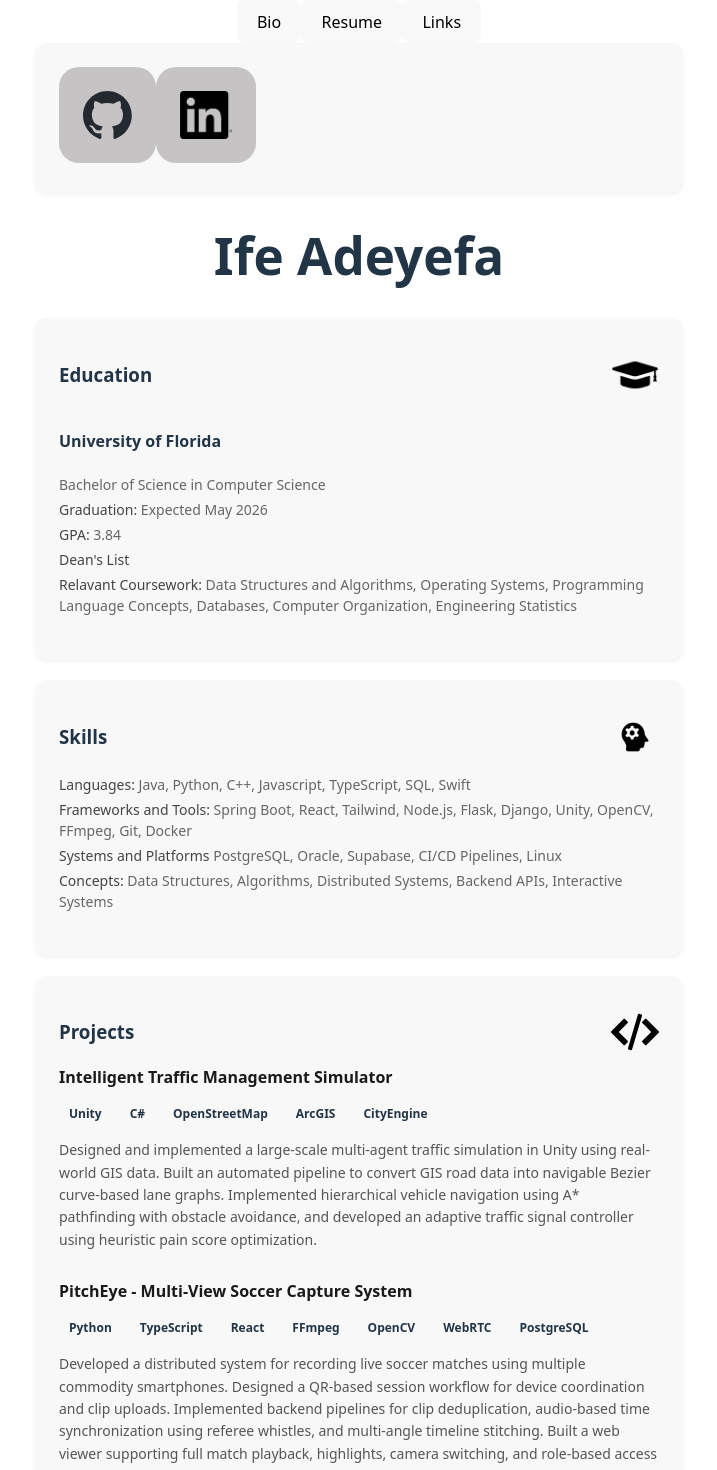
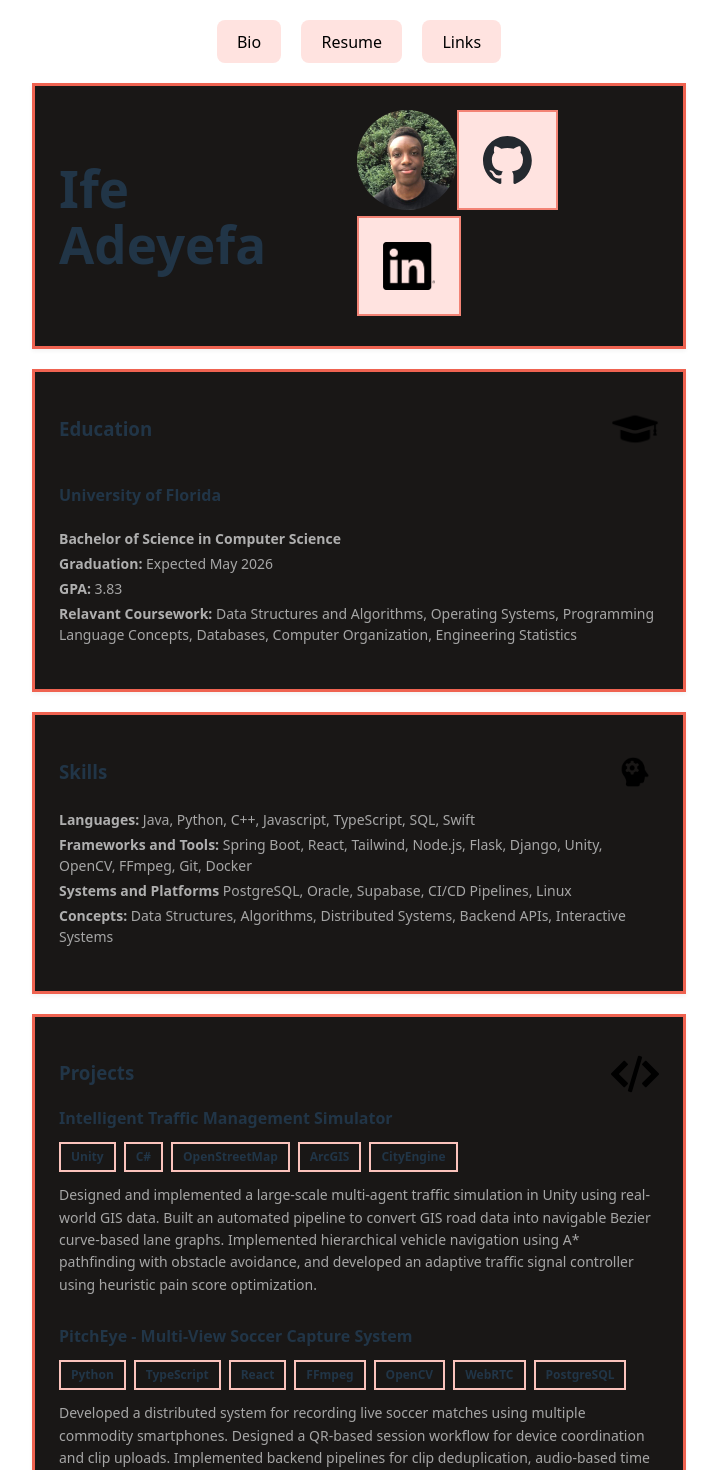
Before and after one commit to iadeyefa/Portfolio, a React (Vite) app: page / in a window 1280 px wide. Shown: the top 1470 px of the page, without its empty margins (281-998 px from the left). Built offline with nearby package versions, Linux system fonts and the light colour scheme.

Commit message:
Updated styling

```diff
--- a/src/App.css
+++ b/src/App.css
@@ -2,6 +2,16 @@
     margin: 0 auto;
     text-align: center;
     max-width: 1280px;
+}
+
+.tabs {
+    margin: 20px auto;
+}
+
+.tab-button {
+    margin: auto 10px;
+    background-color: #FFE3E0;
+    color: black;
 }
 
 .link-logo {
@@ -10,16 +20,16 @@
     will-change: filter;
     transition: filter 300ms;
     align-content: center;
-    background-color: #c5c3c3;
-    border-radius: 20px;
+    background-color: #FFE3E0;
+    border: 2px solid #F38375;
 }
 
 .link-logo:hover {
-    filter: drop-shadow(0 0 2em #646cffaa);
+    filter: drop-shadow(0 0 2em #F7A399);
 }
 
 .link-logo.react:hover {
-    filter: drop-shadow(0 0 2em #61dafbaa);
+    filter: drop-shadow(0 0 2em #F7A399);
 }
 
 .card {
@@ -29,12 +39,17 @@
 .body {
     max-width: 600px;
     padding: 24px;
-    background-color: #f8f8f8;
-    border-radius: 12px;
-    border-color: orange;
+    background-color: #191716;
+    border: #EF6351 3px solid;
     box-shadow: 0 2px 4px rgba(0, 0, 0, 0.05);
     margin: 0 auto 20px;
     text-align: left;
+}
+
+.profile {
+    border-radius: 50%;
+    max-width: 100px;
+
 }
 
 .logo {
@@ -61,22 +76,15 @@
     margin-bottom: 20px;
 }
 
-.education-item h3 {
-    font-size: 16px;
-    font-weight: 600;
-    color: #333;
-    margin: 0 0 4px 0;
-}
-
 .education-item p {
     font-size: 14px;
-    color: #666;
+    color: #a6a6a6;
     margin: 4px 0;
 }
 
 .education-item .highlight {
-    font-weight: 500;
-    color: #444;
+    font-weight: 700;
+    color: #afafaf;
 }
 
 .projects-list {
@@ -94,7 +102,6 @@
 .project-title {
     font-size: 16px;
     font-weight: 700;
-    color: #1a1a1a;
     margin: 0;
 }
 
@@ -106,24 +113,24 @@
 
 .project-tags .tag {
     padding: 4px 10px;
-    border-radius: 6px;
+    border: 2px #FBC3BC solid;
     font-size: 12px;
     font-weight: 600;
 }
 
 .project-description {
     font-size: 14px;
-    color: #555;
+    color: #a6a6a6;
     line-height: 1.6;
     margin: 0;
 }
 
 .footer {
-    background-color: #f8f8f8;
+    background-color: #6e6e6e;
     width: 100vw;
     margin-left: calc(-50vw + 50%);
     padding: 40px 0px;
-    border-top: 2px solid black;
+    border-top: 4px solid #EF6351;
 }
 
 footer .footer-content {
--- a/src/components/BioContent.tsx
+++ b/src/components/BioContent.tsx
@@ -3,6 +3,7 @@ import linkedinLogo from "../assets/linkedin.png";
 import educationLogo from "../assets/education.png";
 import skillsLogo from "../assets/skills.png";
 import projectsLogo from "../assets/projects.svg";
+import profile from "../assets/profile.jpeg";
 
 export default function BioContent() {
     const projects = [
@@ -47,6 +48,11 @@ export default function BioContent() {
         <div className="tab-content">
             <div id="bio" className="tab-content active">
                 <div className="body">
+                    <div className="body-header">
+                        <h1>Ife Adeyefa</h1>
+
+                        <div>
+                            <img src={profile} className="profile" alt="Profile Picture"/>
 
                             <a href="https://github.com/iadeyefa" target="_blank">
                                 <img src={githubLogo} className="link-logo" alt="GitHub logo"/>
@@ -54,10 +60,13 @@ export default function BioContent() {
                             <a href="https://www.linkedin.com/in/ife-adeyefa-9b7577300/" target="_blank">
                                 <img src={linkedinLogo} className="link-logo" alt="LinkedIn logo"/>
                             </a>
+                        </div>
 
                     </div>
+                </div>
 
-                <h1>Ife Adeyefa</h1>
+
+
 
                 <div className="body" title="education">
                     <div className="body-header">
@@ -70,10 +79,9 @@ export default function BioContent() {
                     <div className="education-item">
 
                         <h4>University of Florida</h4>
-                        <p>Bachelor of Science in Computer Science</p>
+                        <p className="highlight">Bachelor of Science in Computer Science</p>
                         <p><span className="highlight">Graduation:</span> Expected May 2026</p>
-                        <p><span className="highlight">GPA:</span> 3.84</p>
-                        <p><span className="highlight">Dean's List</span></p>
+                        <p><span className="highlight">GPA:</span> 3.83</p>
                         <p><span className="highlight">Relavant Coursework:</span> Data Structures and Algorithms, Operating
                             Systems, Programming Language Concepts,
                             Databases, Computer Organization, Engineering Statistics</p>
```
Also changed, not shown: src/assets/profile.jpeg (added). Lines whose indentation alone changed are shown as unchanged.
